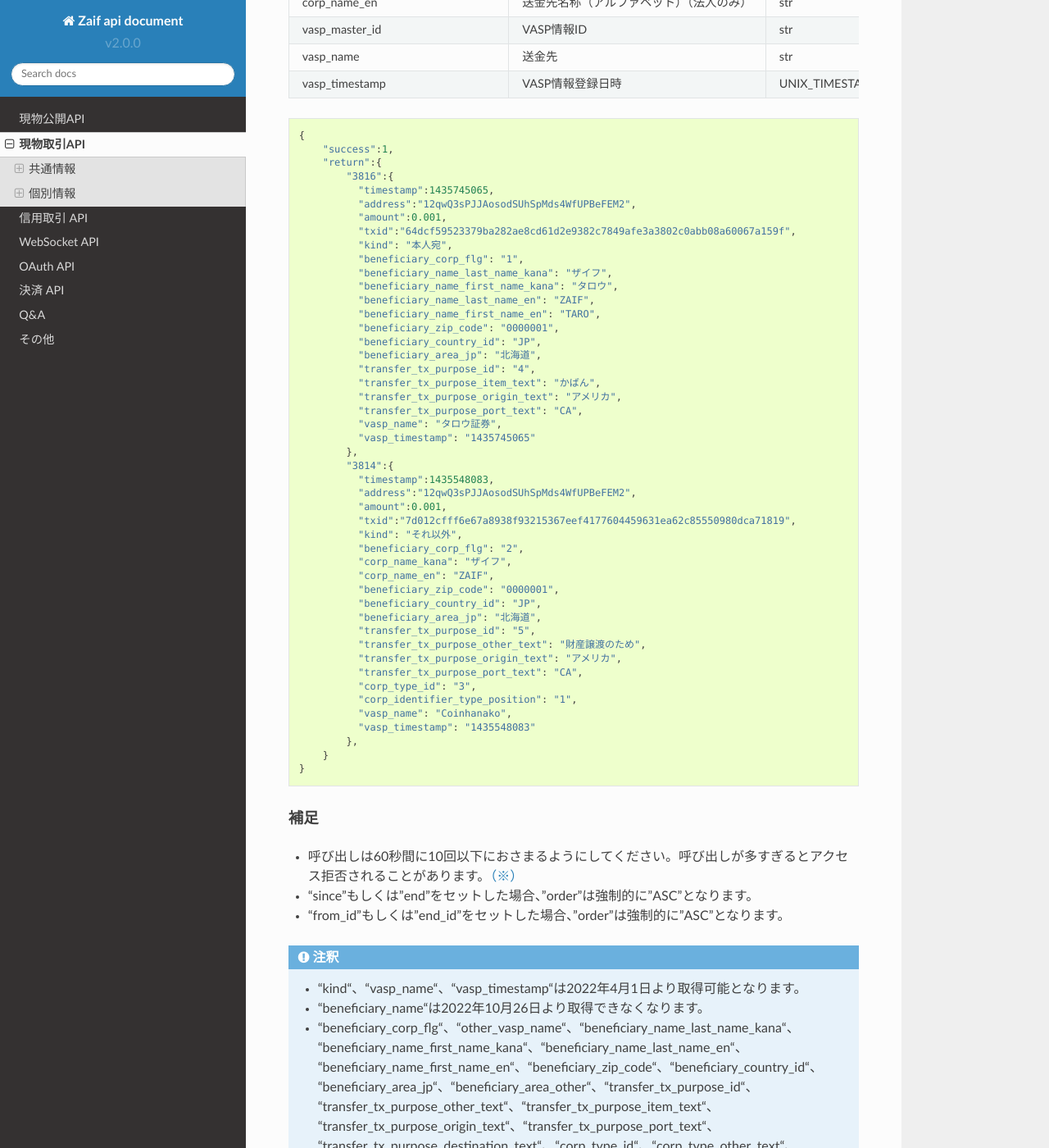
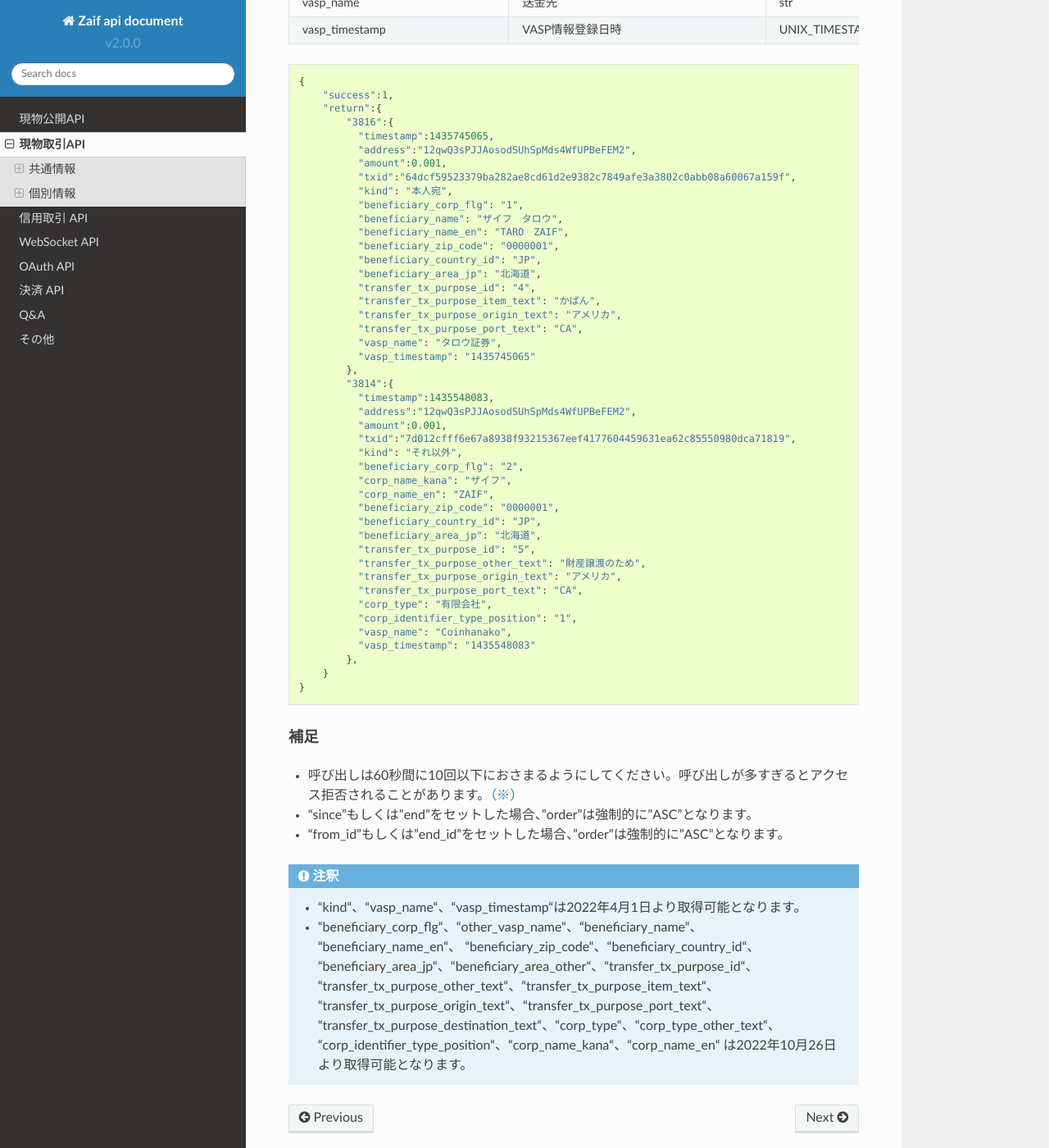
Before and after one commit to zaifdotjp/api-doc, a Sphinx documentation site: the page built from docs/TradingAPI.md, in a window 1280 px wide and 1400 px high, scrolled down 20957 px. Shown: the whole window at 82% size. Built offline with Sphinx 7.4.7 and the Read the Docs theme 2.0.0, drawn with Linux system fonts in a browser that asks for light colours; some of the changed text lies outside the part shown.

Commit message:
Add files via upload

````diff
--- a/docs/TradingAPI.md
+++ b/docs/TradingAPI.md
@@ -940,10 +940,8 @@
 kind                                  宛先                                     str
 beneficiary_corp_flg                  送金先の種別 (1：個人、2：法人)          str
 other_vasp_name                       送金先の名称                             str
-beneficiary_name_last_name_kana       送金先氏名（カナ）姓 （個人のみ）        str
-beneficiary_name_first_name_kana      送金先氏名（カナ）名 （個人のみ）        str
-beneficiary_name_last_name_en         送金先氏名（英字）姓 （個人のみ）        str
-beneficiary_name_first_name_en        送金先氏名（英字）名 （個人のみ）        str
+beneficiary_name                      送金先氏名（カナ）（個人のみ）           str
+beneficiary_name_en                   送金先氏名（英字）（個人のみ）           str
 beneficiary_zip_code                  送金先の郵便番号                         str
 beneficiary_country_id                送金先の相手国                           str
 beneficiary_area_jp                   送金先の地域（日本）                     str
@@ -954,8 +952,8 @@
 transfer_tx_purpose_origin_text       移転取引の目的（原産地）                 str
 transfer_tx_purpose_port_text         移転取引の目的（船積地）                 str
 transfer_tx_purpose_destination_text  移転取引の目的（仕向地）                 str
-corp_type_id                          法人種別 （法人のみ）                    numerical
-corp_type_other_text                  法人種別の名称（法人のみ）               str
+corp_type                             法人種別名称 （法人のみ）                str
+corp_type_other_text                  法人種別その他名称（法人のみ）           str
 corp_identifier_type_position         法人格の位置（法人のみ）                 numerical
 corp_name_kana                        送金先名称（カナ）（法人のみ）           str
 corp_name_en                          送金先名称（アルファベット）（法人のみ） str
@@ -976,10 +974,8 @@
           "txid":"64dcf59523379ba282ae8cd61d2e9382c7849afe3a3802c0abb08a60067a159f",
           "kind": "本人宛",
           "beneficiary_corp_flg": "1",
-          "beneficiary_name_last_name_kana": "ザイフ",
-          "beneficiary_name_first_name_kana": "タロウ",
-          "beneficiary_name_last_name_en": "ZAIF",
-          "beneficiary_name_first_name_en": "TARO",
+          "beneficiary_name": "ザイフ　タロウ",
+          "beneficiary_name_en": "TARO　ZAIF",
           "beneficiary_zip_code": "0000001",
           "beneficiary_country_id": "JP",
           "beneficiary_area_jp": "北海道",
@@ -1006,7 +1002,7 @@
           "transfer_tx_purpose_other_text": "財産譲渡のため",
           "transfer_tx_purpose_origin_text": "アメリカ",
           "transfer_tx_purpose_port_text": "CA",
-          "corp_type_id": "3",
+          "corp_type": "有限会社",
           "corp_identifier_type_position": "1",
           "vasp_name": "Coinhanako",
           "vasp_timestamp": "1435548083"
@@ -1025,6 +1021,5 @@
 
 ``` note::
     * “kind“、“vasp_name“、“vasp_timestamp“は2022年4月1日より取得可能となります。
-    * “beneficiary_name“は2022年10月26日より取得できなくなります。
-    * “beneficiary_corp_flg“、“other_vasp_name“、“beneficiary_name_last_name_kana“、  “beneficiary_name_first_name_kana“、“beneficiary_name_last_name_en“、  “beneficiary_name_first_name_en“、“beneficiary_zip_code“、“beneficiary_country_id“、  “beneficiary_area_jp“、“beneficiary_area_other“、“transfer_tx_purpose_id“、  “transfer_tx_purpose_other_text“、“transfer_tx_purpose_item_text“、  “transfer_tx_purpose_origin_text“、“transfer_tx_purpose_port_text“、  “transfer_tx_purpose_destination_text“、“corp_type_id“、“corp_type_other_text“、  “corp_identifier_type_position“、“corp_name_kana“、“corp_name_en“  は2022年10月26日より取得可能となります。
+    * “beneficiary_corp_flg“、“other_vasp_name“、“beneficiary_name“、  “beneficiary_name_en“、  “beneficiary_zip_code“、“beneficiary_country_id“、  “beneficiary_area_jp“、“beneficiary_area_other“、“transfer_tx_purpose_id“、  “transfer_tx_purpose_other_text“、“transfer_tx_purpose_item_text“、  “transfer_tx_purpose_origin_text“、“transfer_tx_purpose_port_text“、  “transfer_tx_purpose_destination_text“、“corp_type“、“corp_type_other_text“、  “corp_identifier_type_position“、“corp_name_kana“、“corp_name_en“  は2022年10月26日より取得可能となります。
 ```
````
Also changed, not shown: other parts of docs/TradingAPI.md (+4 -4 lines).
